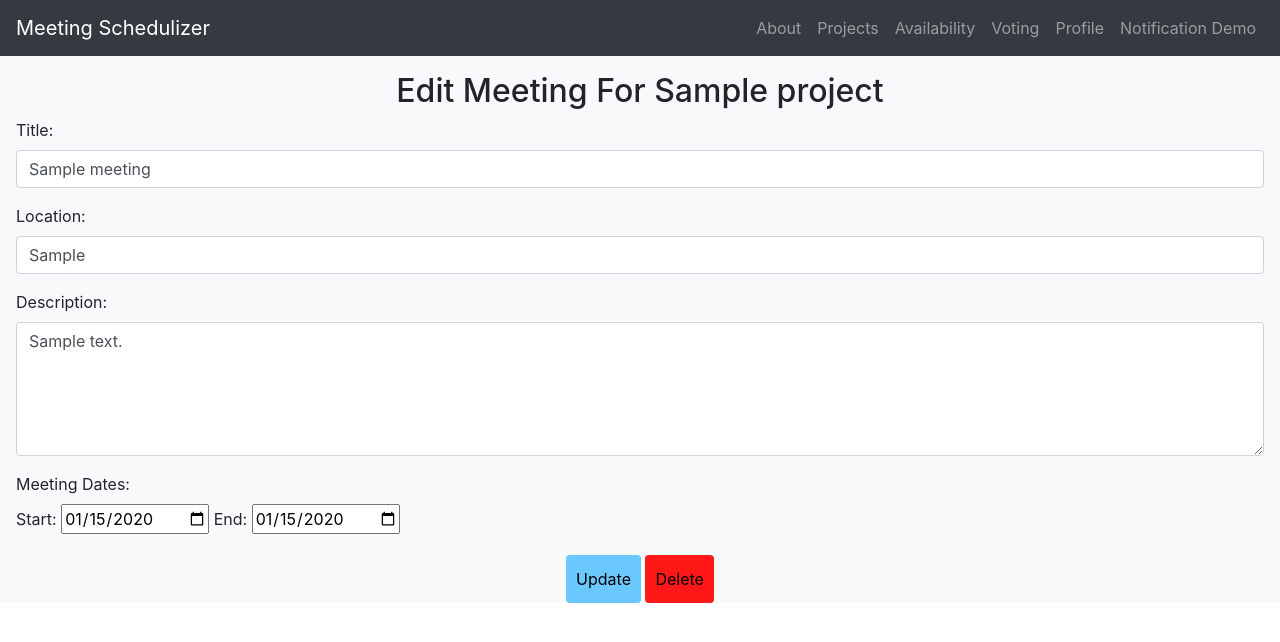
After one commit to calebpower/meeting-schedulizer, a Django app: page /meeting/projects/1/meetings/view in a window 1280 px wide. The commit adds this page. Shown: the top 642 px of the page. Run offline with Django 3.2, Linux system fonts and the light colour scheme; a user stored in the database is signed in; tables that the repository leaves empty hold one stand-in row (values such as "Sample post"); some libraries are stand-ins or nearby versions.

Commit message:
Added view/edit meeting page (slightly buggy) but shouldn't break anything specific

```diff
--- a/meeting/forms.py
+++ b/meeting/forms.py
@@ -3,12 +3,12 @@ from meeting.models import Meeting
 
 class MeetingForm(forms.ModelForm):
     title = forms.CharField()
-    start_date = forms.DateField()
-    end_date = forms.DateField()
     location = forms.CharField()
     optional_members = forms.CharField()
     description = forms.CharField()
+    start_date = forms.DateField()
+    end_date = forms.DateField()
 
     class Meta:
         model = Meeting
-        fields = ('title','start_date', 'end_date', 'location', 'optional_members', 'description',)
+        fields = ('title', 'location', 'optional_members', 'description','start_date', 'end_date')
--- a/meeting/models.py
+++ b/meeting/models.py
@@ -36,11 +36,12 @@ def save_user_profile(sender, instance, **kwargs):
 
 class Meeting(models.Model):
     title = models.CharField(max_length=200, default='None')
-    start_date = models.DateField(default = '1970-01-01')
-    end_date = models.DateField(default = '1970-01-01')
     location = models.CharField(max_length=200, default=0)
     optional_members = models.CharField(max_length=200, default='None')
     description = models.CharField(max_length=200, default='No description available')
+    start_date = models.DateField(default = '1970-01-01')
+    end_date = models.DateField(default = '1970-01-01')
+
     project = models.ForeignKey(Project, on_delete=models.CASCADE, default=0)
 
 ''' Time availability '''
--- a/meeting/routes/meetings.py
+++ b/meeting/routes/meetings.py
@@ -5,7 +5,7 @@ from meeting.forms import MeetingForm
 from .. import models
 
 class MeetingView(View):
-    template_name = 'create_meeting.html'
+    template_name = 'project_meetings/create_meeting.html'
 
     def get(self, request, project_key):
         if not request.user.is_authenticated:
@@ -18,6 +18,7 @@ class MeetingView(View):
             pass
         return render(request, self.template_name, {'form': form, 'project': project})
 
+
     def post(self, request, project_key):
 
         if not request.user.is_authenticated:
@@ -29,12 +30,74 @@ class MeetingView(View):
             meeting.project = models.Project.objects.get(pk=project_key)
             meeting.save()
 
+            # title = form.cleaned_data['title']
             start_date = form.cleaned_data['start_date']
             end_date = form.cleaned_data['end_date']
             location = form.cleaned_data['location']
             optional_members = form.cleaned_data['optional_members']
             description = form.cleaned_data['description']
             form = MeetingForm()
+
+            # meeting_id = kwargs.get('meeting_id') if kwargs.get('meeting_id') else None
+
             return redirect('../../../projects')
         args = {'form': form, 'start_date': start_date, 'end_date': end_date, 'location': location, 'optional_members': optional_members, 'description': description}
         return render(request, self.template_name, args)
+
+class MeetingEdit(View):
+    def post(self, request, meeting_key):
+
+        title = request.POST.get('title') if request.POST.get('title') else None
+        start_date = request.POST.get('start_date') if request.POST.get('start_date') else None
+        end_date = request.POST.get('end_date') if request.POST.get('end_date') else None
+        location = request.POST.get('location') if request.POST.get('location') else None
+        description = request.POST.get('description') if request.POST.get('description') else None
+
+        errors = dict()
+        if title is None or not title.strip():
+            errors['title'] = 'Cannot be empty'
+        if location is None or not location.strip():
+            errors['location'] = 'Cannot be empty'
+        if description is None or not description.strip():
+            errors['description'] = 'Cannot be empty'
+
+        is_no_errors = not bool(errors)
+
+        app_url = request.path
+
+        meeting = None
+
+        try:
+            meeting = models.Meeting.objects.get(id=meeting_key)
+        except:
+            pass
+
+        if is_no_errors and meeting is not None:
+            try:
+                meeting.title = title
+                meeting.location = location
+                meeting.description = description
+                meeting.start_date = start_date
+                meeting.end_date = end_date
+
+                meeting.save()
+
+            except:
+                pass
+
+            return redirect('../../../projects')
+        else:
+            return render(request, {'app_url': app_url, 'errors': errors})
+
+    def get(self, request, *args, **kwargs):
+        if not request.user.is_authenticated:
+            return redirect('LoginProcess')
+
+        form = MeetingForm()
+        try:
+            meeting_id = kwargs.get('meeting_key') if kwargs.get('meeting_key') else None
+            meeting = models.Meeting.objects.get(id=meeting_id) #To Fix
+        except:
+            pass
+
+        return render(request, 'project_meetings/edit_meeting.html', {'form': form, 'meeting': meeting})
--- a/meeting/urls.py
+++ b/meeting/urls.py
@@ -33,7 +33,7 @@ urlpatterns = [
 
     #Meeting
     path('projects/<int:project_key>/meetings/create', meetings.MeetingView.as_view(), name="MeetingView"),
-    path('projects/<int:meeting_id>/meetings/view', meetings.MeetingEdit.as_view(), name="MeetingEdit"),
+    path('projects/<int:meeting_key>/meetings/view', meetings.MeetingEdit.as_view(), name="MeetingEdit"),
 
     #Voting
     path('voting', voting.Voting.as_view(), name='Voting'),
--- /dev/null
+++ b/static/js/meeting-data-check.js
@@ -0,0 +1,32 @@
+function checkDate(){
+    var today = new Date();
+    var dd = String(today.getDate()).padStart(2, '0');
+    var mm = String(today.getMonth() + 1).padStart(2, '0');
+    var yyyy = today.getFullYear();
+
+    today = yyyy + '-' + mm + '-' + dd;
+
+    var selected_start_date = document.getElementById("create-meeting-start_date").value;
+    var selected_end_date = document.getElementById("create_meeting-end_date").value;
+
+    if (selected_start_date < today) {
+        alert("Start date must be in the future");
+    }
+
+    else if (selected_end_date < selected_start_date) {
+        alert("The end date must be after the start date");
+    }
+}
+
+//TODO
+function onDelete(meeting) {
+
+    title = meeting.title
+    location = meeting.location
+    start_date = meeting.start_date
+    end_date = meeting.end_date
+    project = meeting.project
+
+    var toDelete = Meeting.objects.filter(title=title, location=location, start_date=start_date, end_date=end_date, project=project).delete();
+    $('#delete-meeting').meeting;
+}
--- a/static/js/style.js
+++ b/static/js/style.js
@@ -42,6 +42,12 @@ $(document).ready(function() {
       if(window.location.href.endsWith('/edit'))
         window.location = window.location.href.slice(0, -5) + '/meetings/create';
       else window.location += '/meetings/create';
+    });
+
+    $('#view-meeting-btn').on('click', function(){
+      if(window.location.href.endsWith('/edit'))
+        window.location = window.location.href.slice(0, -5) + '/meetings/view';
+      else window.location += '/meetings/view';
     });
 
     $('.project-card').click(function() {
--- a/templates/base.html
+++ b/templates/base.html
@@ -20,6 +20,7 @@
   <script type="text/javascript" src="{{ STATIC_URL }} /static/js/jquery-3.4.0.js"></script>
   <link href="https://stackpath.bootstrapcdn.com/bootstrap/4.4.1/css/bootstrap.min.css" rel="stylesheet" integrity="sha384-Vkoo8x4CGsO3+Hhxv8T/Q5PaXtkKtu6ug5TOeNV6gBiFeWPGFN9MuhOf23Q9Ifjh" crossorigin="anonymous">
   <link href="https://stackpath.bootstrapcdn.com/font-awesome/4.7.0/css/font-awesome.min.css" rel="stylesheet" integrity="sha384-wvfXpqpZZVQGK6TAh5PVlGOfQNHSoD2xbE+QkPxCAFlNEevoEH3Sl0sibVcOQVnN" crossorigin="anonymous">
+  <script type="text/javascript" src="{{ STATIC_URL }} /static/js/meeting-data-check.js"></script>
 
   <!-- CSS –––––––––––––––––––––––––––––––––––––––––––––––––– -->
   <link rel="stylesheet" href="{% static 'css/style.css' %}">
--- a/templates/project_meetings/create_meeting.html
+++ b/templates/project_meetings/create_meeting.html
@@ -76,7 +76,7 @@ button[type=button]:hover {
     <label for="description">Description:</label>
     <textarea id="description" name="description" placeholder="What we'll be doing..." style="height:100px" required></textarea>
 
-    <label for="date">Date:</label><br>
+    <label for="date">Meeting Dates:</label><br>
     <label for="start_date">Start:</label>
     <input type="date" id="start_date" name="start_date" required>
     <label for="end_date">End:</label>
--- /dev/null
+++ b/templates/project_meetings/edit_meeting.html
@@ -0,0 +1,120 @@
+{% extends 'base.html' %}
+{% block content %}
+{% include "modals.html" %}
+<style>
+.button-submit {
+  background-color: rgb(106, 200, 255);
+  color: black;
+  padding: 12px 10px;
+  border: none;
+  border-radius: 4px;
+  cursor: pointer;
+}
+
+.button-delete {
+  background-color: rgb(255, 24, 24);
+  color: black;
+  padding: 12px 10px;
+  border: none;
+  border-radius: 4px;
+  cursor: pointer;
+}
+
+.button-delete:hover {
+  /* background-color: rgb(245, 0, 0); */
+  background-color: rgb(226, 51, 51);
+}
+
+button[type=submit]:hover {
+  background-color: rgb(106, 180, 255);
+}
+
+</style>
+
+
+
+  <div id="meetings" class="row no-gutters">
+    <div id="active-pane" class="col bg-light">
+
+      <div id="active-pane-edit">
+        <h2 align="center">Edit Meeting For {% if meeting %}{{meeting.project.project_name}}{% endif %}</h2>
+        <form action="" method="post">
+          {% csrf_token %}
+
+          <div class="form-group">
+            <label for="create-meeting-title">Title:
+              {% if errors.title %}
+                <span class="text-danger">- {{ errors.title }}</span>
+              {% endif %}
+            </label>
+            <input type="text"
+                   class="form-control"
+                   id="create-meeting-title"
+                   name="title"
+                   maxlength="100"
+                   placeholder="Put your meeting title here!"
+                   value="{% if meeting %}{{ meeting.title }}{% endif %}"/>
+          </div>
+
+          <div class="form-group">
+            <label for="create-meeting-location">Location:
+              {% if errors.location %}
+                <span class="text-danger">- {{ errors.location }}</span>
+              {% endif %}
+            </label>
+            <input type="text"
+                      class="form-control"
+                      id="create-meeting-location"
+                      name="location"
+                      maxlength="100"
+                      placeholder="Where we're meeting..."
+                      value="{% if meeting %}{{ meeting.location }}{% endif %}"/>
+          </div>
+
+          <div class="form-group">
+            <label for="create-meeting-description">Description:
+              {% if errors.description %}
+                <span class="text-danger">- {{ errors.description }}</span>
+              {% endif %}
+            </label>
+            <textarea class="form-control"
+                      id="create-meeting-description"
+                      name="description"
+                      rows="5"
+                      maxlength="250"
+                      placeholder="Describe your meeting.">{% if meeting %}{{ meeting.description }}{% endif %}</textarea>
+          </div>
+
+
+          <div class="form-group">
+            <label for="create-meeting-start_date">Meeting Dates:
+              {% if errors.start_date %}
+                <span class="text-danger">- {{ errors.start_date }}</span>
+              {% endif %}
+            </label>
+              <div>
+
+                <label for="start_date">Start:</label>
+                <input type="date" value="{{meeting.start_date|date:"Y-m-d" }}"
+                     id="create-meeting-start_date"
+                     name="start_date"
+                     onchange=checkDate()>
+
+                <label for="end_date">End:</label>
+                <input type="date" value="{{meeting.end_date|date:"Y-m-d" }}"
+                      id="create_meeting-end_date"
+                      name="end_date"
+                      onchange=checkDate()>
+              </div>
+          </div>
+
+          <div style="text-align: center;">
+            <button type="submit" class="button-submit">Update</button>
+            <button class="button-delete" onclick="return confirm('You are about to delete a meeting!!')">Delete</button>
+          </div>
+        </form>
+      </div>
+    </div>
+  </div>
+
+{% endblock %}
--- a/templates/projects/active_pane/view_project.html
+++ b/templates/projects/active_pane/view_project.html
@@ -81,7 +81,7 @@
                           {{ meeting.start_date }} - {{ meeting.end_date }}
                         </div>
                         <div class="col-12 col-sm-3">
-                          <button type="button" class="btn btn-info">View</button>
+                          <button type="button" id="view-meeting-btn" class="btn btn-info">View</button>
                         </div>
                       </div>
                     </p>
```
